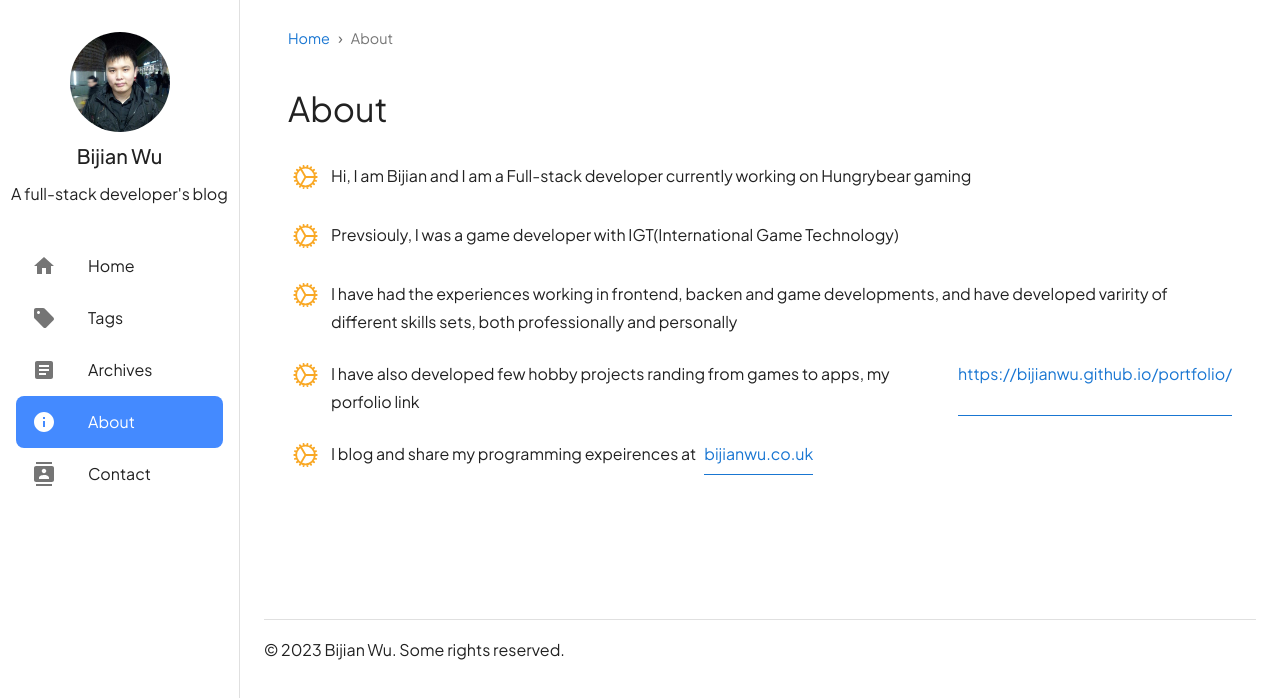
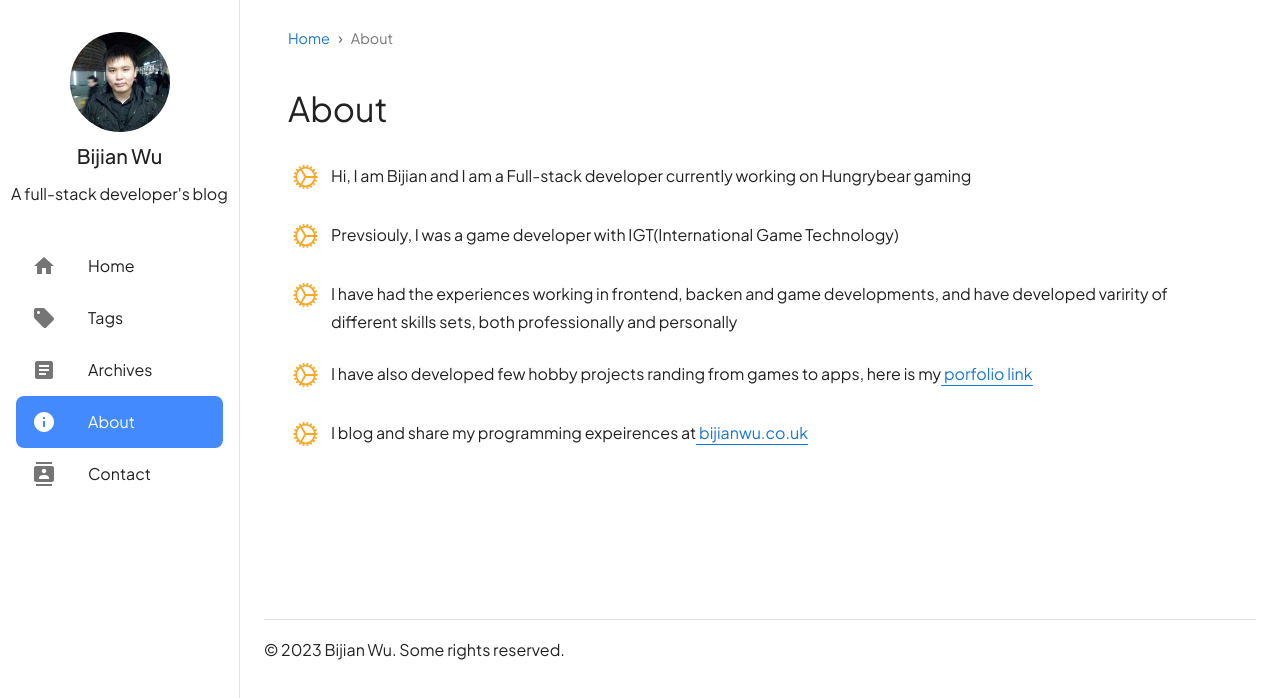
Before and after one commit to BijianWu/blog, a React (Create React App) app: page /about in a window 1280 px wide. Shown: the top 698 px of the page. Built offline with nearby package versions, Linux system fonts and the light colour scheme.

Commit message:
clickable links fix on About and Contact page

```diff
--- a/src/pages/About.jsx
+++ b/src/pages/About.jsx
@@ -27,12 +27,16 @@ export default function About(){
 
             <Stack direction={"row"} columnGap={1}>
                 <StypedSvgIcon />
-                <Typography>I have also developed few hobby projects randing from games to apps, my porfolio link</Typography>  <StyledLinkTypography onClick={ () => openInNewTab("https://bijianwu.github.io/portfolio/")} >https://bijianwu.github.io/portfolio/</StyledLinkTypography>
+                <Typography>I have also developed few hobby projects randing from games to apps, here is my
+                <StyledLinkTypography onClick={ () => openInNewTab("https://bijianwu.github.io/portfolio/")} > porfolio link </StyledLinkTypography>
+                </Typography>
             </Stack>
 
             <Stack direction={"row"} columnGap={1}>
                 <StypedSvgIcon />
-                <Typography>I blog and share my programming expeirences at</Typography> <StyledLinkTypography onClick={ () => openInNewTab("https://bijianwu.github.io/portfolio/")}>bijianwu.co.uk</StyledLinkTypography>
+                <Typography>I blog and share my programming expeirences at
+                    <StyledLinkTypography onClick={ () => openInNewTab("https://bijianwu.github.io/portfolio/")}> bijianwu.co.uk</StyledLinkTypography>
+                </Typography>
             </Stack>
 
 
--- a/src/pages/Contact.jsx
+++ b/src/pages/Contact.jsx
@@ -7,23 +7,24 @@ import { openInMailApp, openInNewTab } from "../utils/navUtils";
 
 export default function Contact(){
 
+    const noWrapTextStyle = { textOverflow: "ellipsis", overflow: "hidden", whiteSpace: "nowrap"  };
     return <>
         <StyledPageHeadingTypography>Conact</StyledPageHeadingTypography>
 
         <Stack spacing={3}>
             <Stack direction={"row"}>
                 <Typography  sx={{mr: 2}} >Email:</Typography>
-                <StyledLinkTypography onClick={ () => openInMailApp("bijian1@hotmail.com")}>bijian1@hotmail.com</StyledLinkTypography>
+                <StyledLinkTypography onClick={ () => openInMailApp("bijian1@hotmail.com")} sx={noWrapTextStyle}>bijian1@hotmail.com</StyledLinkTypography>
             </Stack>
 
             <Stack direction={"row"}>
                 <Typography  sx={{mr: 2}} >LinkedIn:</Typography>
-                <StyledLinkTypography onClick={ () => openInNewTab("https://www.linkedin.com/in/bijian-wu-4b01ba176")}>https://www.linkedin.com/in/bijian-wu-4b01ba176</StyledLinkTypography>
+                <StyledLinkTypography onClick={ () => openInNewTab("https://www.linkedin.com/in/bijian-wu-4b01ba176")} sx={noWrapTextStyle}>https://www.linkedin.com/in/bijian-wu-4b01ba176</StyledLinkTypography>
             </Stack>
 
             <Stack direction={"row"}>
                 <Typography  sx={{mr: 2}} >Portfolio:</Typography>
-                <StyledLinkTypography onClick={ () => openInNewTab("https://bijianwu.github.io/portfolio/")} >https://bijianwu.github.io/portfolio</StyledLinkTypography>
+                <StyledLinkTypography onClick={ () => openInNewTab("https://bijianwu.github.io/portfolio/")} sx={noWrapTextStyle}>https://bijianwu.github.io/portfolio</StyledLinkTypography>
             </Stack>
         </Stack>
 
```
